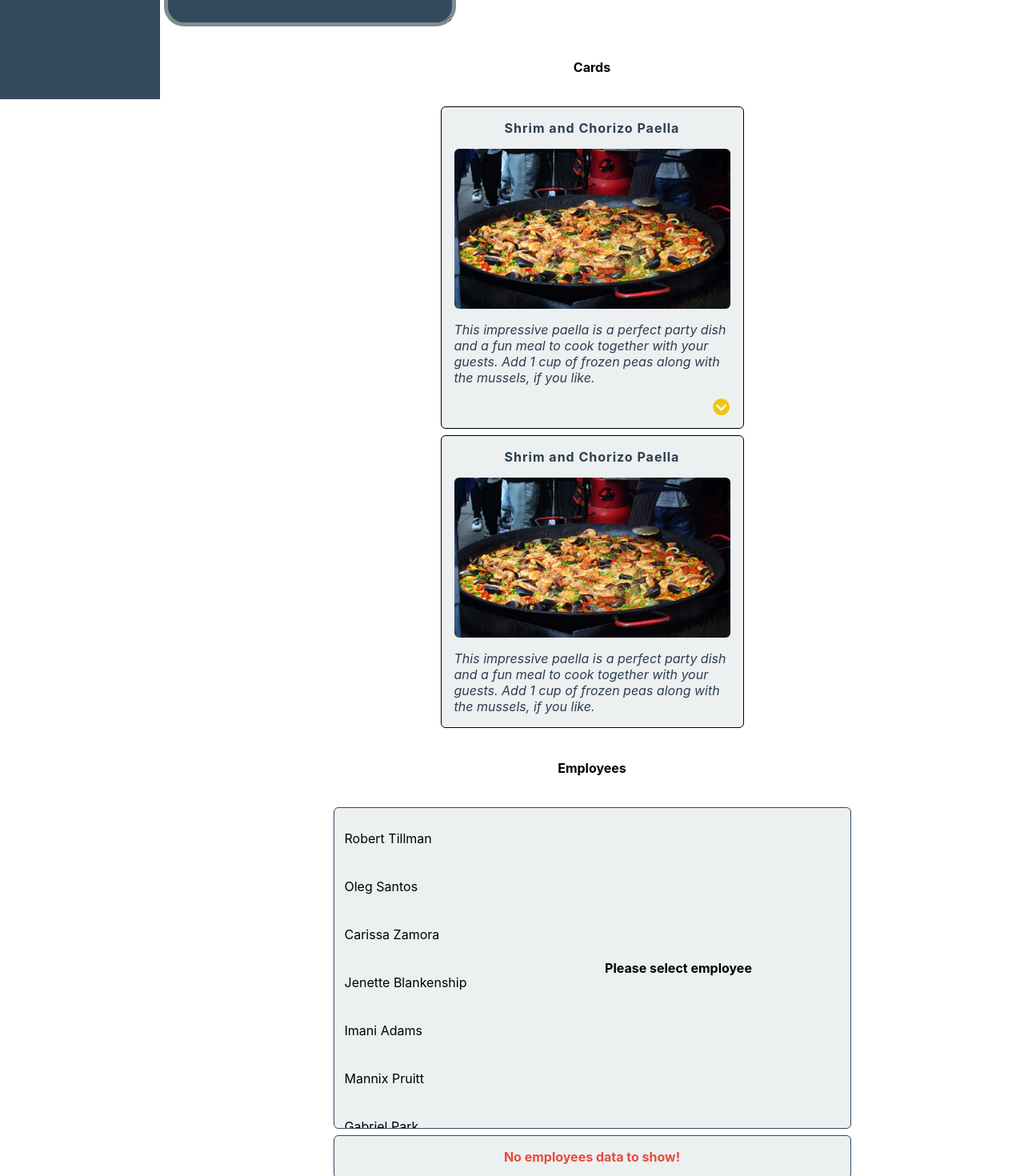
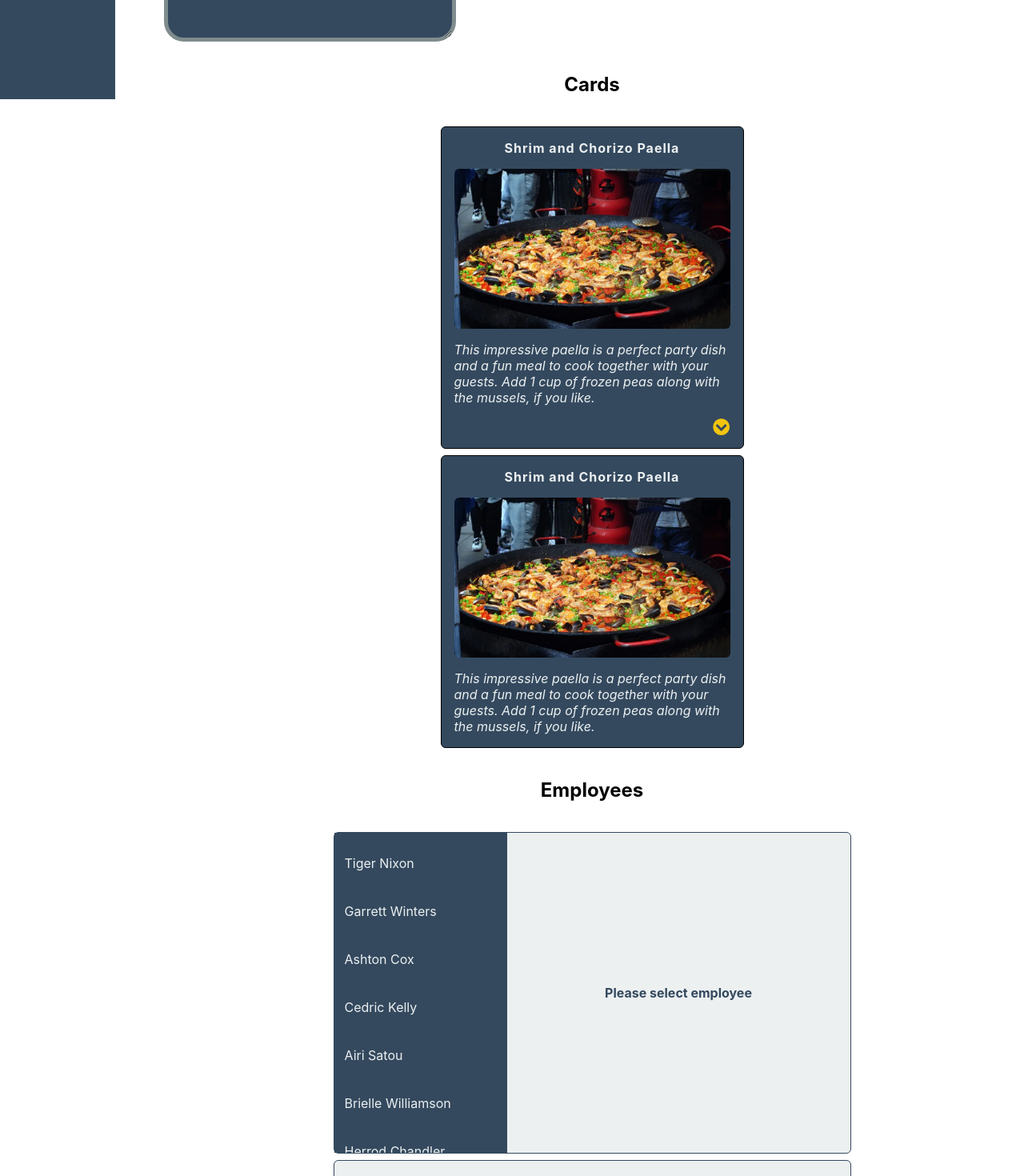
Before and after one commit to MJanowskiDev/SR_W3_T1-editableBtn, a React (Create React App) app: page / in a window 1280 px wide. Shown: the part 740-2210 px from the top of the page at 80% size. Built offline with nearby package versions, Linux system fonts and the light colour scheme.

Commit message:
Replaced employees data source file. Adjusted styles for all components

```diff
--- a/src/App.js
+++ b/src/App.js
@@ -8,55 +8,88 @@ import Employees from 'components/Employees';
 import { getEmployees } from 'utils/eployees/getEployees';
 import paellaImage from 'assets/images/paella.webp';
 
+const paellaCardContent = (
+	<div>
+		<p>Method:</p>
+		<p paragraph>Heat 1/2 cup of the broth in a pot until simmering, add saffron and set aside for 10 minutes.</p>
+		<p paragraph>
+			Heat oil in a (14- to 16-inch) paella pan or a large, deep skillet over medium-high heat. Add chicken,
+			shrimp and chorizo, and cook, stirring occasionally until lightly browned, 6 to 8 minutes. Transfer shrimp
+			to a large plate and set aside, leaving chicken and chorizo in the pan. Add pimentón, bay leaves, garlic,
+			tomatoes, onion, salt and pepper, and cook, stirring often until thickened and fragrant, about 10 minutes.
+			Add saffron broth and remaining 4 1/2 cups chicken broth; bring to a boil.
+		</p>
+		<p paragraph>
+			Add rice and stir very gently to distribute. Top with artichokes and peppers, and cook without stirring,
+			until most of the liquid is absorbed, 15 to 18 minutes. Reduce heat to medium-low, add reserved shrimp and
+			mussels, tucking them down into the rice, and cook again without stirring, until mussels have opened and
+			rice is just tender, 5 to 7 minutes more. (Discard any mussels that don’t open.)
+		</p>
+		<p>Set aside off of the heat to let rest for 10 minutes, and then serve.</p>
+	</div>
+);
+
 function App() {
 	return (
-		<div className="app">
+		<div className='app'>
 			<Menu>
-				<MenuLink to="/">Home</MenuLink>
-				<MenuLink to="/about">About</MenuLink>
-				<MenuLink to="/contact" isActive>
-					Contact
+				<MenuLink to='/' isActive>
+					Home
 				</MenuLink>
-				<MenuLink to="/posts">Posts</MenuLink>
+				<MenuLink to='/about'>About</MenuLink>
+				<MenuLink to='/contact'>Contact</MenuLink>
+				<MenuLink to='/posts'>Posts</MenuLink>
 			</Menu>
 			<h1>FORM COMPONENTS</h1>
-			<h4>Buttons</h4>
+			<h2>Buttons</h2>
 			<div>
 				<Button />
-				<Button icon={faCoffee} color="sun-flower" bgColor="wet-asphalt">
+				<Button icon={faCoffee} color='sun-flower' bgColor='wet-asphalt'>
 					Coffe time!
 				</Button>
-				<Button icon={faBookmark} color="wet-asphalt" bgColor="sun-flower">
+				<Button icon={faBookmark} color='wet-asphalt' bgColor='sun-flower'>
 					Bookmark
 				</Button>
 			</div>
-			<h4>Inputs</h4>
+			<h2>Inputs</h2>
 			<div>
 				<Input />
-				<Input color="sun-flower" bgColor="wet-asphalt" />
-				<Input color="sun-flower" bgColor="wet-asphalt" borderColor="asbestos" borderRadius={25} borderSize={5} />
+				<Input color='sun-flower' bgColor='wet-asphalt' />
+				<Input
+					color='sun-flower'
+					bgColor='wet-asphalt'
+					borderColor='asbestos'
+					borderRadius={25}
+					borderSize={5}
+				/>
 			</div>
-			<h4>Textareas</h4>
+			<h2>Textareas</h2>
 			<div>
 				<Textarea />
-				<Textarea color="sun-flower" bgColor="wet-asphalt" />
-				<Textarea color="sun-flower" bgColor="wet-asphalt" borderColor="asbestos" borderRadius={25} borderSize={5} />
+				<Textarea color='sun-flower' bgColor='wet-asphalt' />
+				<Textarea
+					color='sun-flower'
+					bgColor='wet-asphalt'
+					borderColor='asbestos'
+					borderRadius={25}
+					borderSize={5}
+				/>
 			</div>
-			<h4>Cards</h4>
+			<h2>Cards</h2>
 			<div>
 				<Card
-					title="Shrim and Chorizo Paella"
-					intro="This impressive paella is a perfect party dish and a fun meal to cook together with your guests. Add 1 cup of frozen peas along with the mussels, if you like."
-					content="Method: Heat 1/2 cup of the broth in a pot until simmering, add saffron and set aside for 10 minutes...."
+					title='Shrim and Chorizo Paella'
+					intro='This impressive paella is a perfect party dish and a fun meal to cook together with your guests. Add 1 cup of frozen peas along with the mussels, if you like.'
+					content={paellaCardContent}
 					image={paellaImage}
 				/>
 				<Card
-					title="Shrim and Chorizo Paella"
-					intro="This impressive paella is a perfect party dish and a fun meal to cook together with your guests. Add 1 cup of frozen peas along with the mussels, if you like."
+					title='Shrim and Chorizo Paella'
+					intro='This impressive paella is a perfect party dish and a fun meal to cook together with your guests. Add 1 cup of frozen peas along with the mussels, if you like.'
 					image={paellaImage}
 				/>
 			</div>
-			<h4>Employees</h4>
+			<h2>Employees</h2>
 			<div>
 				<Employees data={getEmployees()} />
 				<Employees />
--- a/src/components/Card/Card.js
+++ b/src/components/Card/Card.js
@@ -5,14 +5,15 @@ import CardIntro from './CardIntro';
 import CardContent from './CardContent';
 import { faChevronCircleDown, faChevronCircleUp } from '@fortawesome/free-solid-svg-icons';
 import { FontAwesomeIcon } from '@fortawesome/react-fontawesome';
+
 const styles = {
 	card: {
 		maxWidth: 345,
 		height: 'auto',
 		borderRadius: 6,
 		border: '1px solid black',
-		background: getColorHex('clouds'),
-		color: getColorHex('midnight-blue'),
+		background: getColorHex('wet-asphalt'),
+		color: getColorHex('clouds'),
 		padding: 16,
 		margin: 8,
 		display: 'flex',
@@ -43,7 +44,7 @@ const Card = ({ title, intro, content, image }) => {
 				<div style={styles.chevron}>
 					<FontAwesomeIcon
 						onClick={() => setShowMore(!showMore)}
-						size="lg"
+						size='lg'
 						icon={showMore ? faChevronCircleUp : faChevronCircleDown}
 					/>
 				</div>
--- a/src/components/Card/CardIntro.js
+++ b/src/components/Card/CardIntro.js
@@ -1,4 +1,5 @@
 const styles = { fontStyle: 'italic' };
+
 const CardIntro = ({ intro }) => <div style={styles}>{intro}</div>;
 
 export default CardIntro;
--- a/src/components/Employees/EmployeeDetails.js
+++ b/src/components/Employees/EmployeeDetails.js
@@ -1,3 +1,5 @@
+import { getColorHex } from 'utils/colors/getColor';
+
 const styles = {
 	container: {
 		padding: 8,
@@ -5,7 +7,8 @@ const styles = {
 		width: '100%',
 		display: 'flex',
 		flexDirection: 'column',
-		justifyContent: 'center'
+		justifyContent: 'center',
+		color: getColorHex('wet-asphalt')
 	},
 	field: {
 		height: '32px'
--- a/src/components/Employees/EmployeeList.js
+++ b/src/components/Employees/EmployeeList.js
@@ -1,13 +1,16 @@
 import { getColorHex } from 'utils/colors/getColor';
+
 const styles = {
 	listDiv: {
 		overflowY: 'auto',
 		minWidth: 200,
-		padding: 8
+		padding: 8,
+		background: getColorHex('wet-asphalt')
 	},
 	item: {
 		listStyle: 'none',
-		padding: '20px 5px'
+		padding: '20px 5px',
+		color: getColorHex('clouds')
 	},
 	selectedItem: {
 		color: getColorHex('sun-flower'),
@@ -16,6 +19,7 @@ const styles = {
 		padding: '20px 5px'
 	}
 };
+
 const EmployeeList = ({ data, clicked, selectedId }) => {
 	return (
 		<div style={styles.listDiv}>
@@ -25,7 +29,7 @@ const EmployeeList = ({ data, clicked, selectedId }) => {
 					style={employee.id === selectedId ? styles.selectedItem : styles.item}
 					key={employee.id}
 				>
-					{employee.name} {employee.surname}
+					{employee.name}
 				</li>
 			))}
 		</div>
--- a/src/components/Form/Button/Button.js
+++ b/src/components/Form/Button/Button.js
@@ -3,7 +3,7 @@ import { getColorHex } from 'utils/colors/getColor';
 
 const defaultProps = {
 	children: 'Default button',
-	color: 'midnight-blue',
+	color: 'wet-asphalt',
 	bgColor: 'clouds'
 };
 
--- a/src/components/Menu/Menu.js
+++ b/src/components/Menu/Menu.js
@@ -2,16 +2,18 @@ import { getColorHex } from 'utils/colors/getColor';
 
 const styles = {
 	height: '100vh',
-	width: 136,
+	width: 80,
 	position: 'fixed',
 	backgroundColor: getColorHex('wet-asphalt'),
 	display: 'flex',
 	flexDirection: 'column',
+	alignItems: 'center',
 	gap: 16,
 	top: 0,
 	left: 0,
 	padding: 32
 };
+
 const Menu = ({ children }) => <div style={styles}>{children}</div>;
 
 export default Menu;
--- a/src/components/MenuLink/MenuLink.js
+++ b/src/components/MenuLink/MenuLink.js
@@ -12,4 +12,5 @@ const MenuLink = ({ to, children, isActive }) => {
 		</a>
 	);
 };
+
 export default MenuLink;
--- a/src/utils/eployees/employees.json
+++ b/src/utils/eployees/employees.json
@@ -1,112 +1,122 @@
 [
-	{
-		"id": 1,
-		"name": "Robert",
-		"surname": "Tillman",
-		"phone": "1-685-833-6797",
-		"email": "ac@fuscemi.net",
-		"address": "Ap #114-968 Lorem, Road",
-		"postalZip": "686729",
-		"region": "Ohio",
-		"country": "Indonesia"
-	},
+	{ "id": 1, "name": "Tiger Nixon", "salary": 320800, "age": 61, "position": "Database administrator" },
 	{
 		"id": 2,
-		"name": "Oleg",
-		"surname": "Santos",
-		"phone": "(322) 571-5546",
-		"email": "faucibus.id@auctorvelit.net",
-		"address": "335-2942 Risus Rd.",
-		"postalZip": "736681",
-		"region": "Kentucky",
-		"country": "Sweden"
+		"name": "Garrett Winters",
+		"salary": 170750,
+		"age": 63,
+		"position": "Database analyst"
 	},
-	{
-		"id": 3,
-		"name": "Carissa",
-		"surname": "Zamora",
-		"phone": "1-207-741-4060",
-		"email": "turpis.egestas@duiscursusdiam.edu",
-		"address": "869-3008 Lectus Av.",
-		"postalZip": "41413-515",
-		"region": "Canarias",
-		"country": "New Zealand"
-	},
+	{ "id": 3, "name": "Ashton Cox", "salary": 86000, "age": 66, "position": "Data quality manager" },
 	{
 		"id": 4,
-		"name": "Jenette",
-		"surname": "Blankenship",
-		"phone": "1-942-958-4088",
-		"email": "blandit.viverra.donec@donecsollicitudin.org",
-		"address": "Ap #794-6734 Neque St.",
-		"postalZip": "25106-79072",
-		"region": "South Island",
-		"country": "United States"
+		"name": "Cedric Kelly",
+		"salary": 433060,
+		"age": 22,
+		"position": "Back-end developer"
 	},
-	{
-		"id": 5,
-		"name": "Imani",
-		"surname": "Adams",
-		"phone": "(933) 849-6488",
-		"email": "ultrices.iaculis@odiosemper.ca",
-		"address": "972-857 Proin Rd.",
-		"postalZip": "459313",
-		"region": "Mizoram",
-		"country": "Peru"
-	},
+	{ "id": 5, "name": "Airi Satou", "salary": 162700, "age": 33, "position": "Big data engineer/architect" },
 	{
 		"id": 6,
-		"name": "Mannix",
-		"surname": "Pruitt",
-		"phone": "(589) 296-5016",
-		"email": "magna.cras.convallis@et.com",
-		"address": "856-7623 Nec Rd.",
-		"postalZip": "50101",
-		"region": "Bahia",
-		"country": "New Zealand"
+		"name": "Brielle Williamson",
+		"salary": 372000,
+		"age": 61,
+		"position": "UX/UI designer"
 	},
 	{
 		"id": 7,
-		"name": "Gabriel",
-		"surname": "Park",
-		"phone": "(888) 285-6227",
-		"email": "interdum.sed@nonsollicitudin.org",
-		"address": "P.O. Box 193, 6483 Imperdiet Rd.",
-		"postalZip": "44759-110",
-		"region": "Vienna",
-		"country": "Indonesia"
+		"name": "Herrod Chandler",
+		"salary": 137500,
+		"age": 59,
+		"position": "Project manager"
 	},
 	{
 		"id": 8,
-		"name": "Silas",
-		"surname": "Gallegos",
-		"phone": "(409) 515-5921",
-		"email": "et.ultrices@interdumfeugiat.net",
-		"address": "4156 Duis Street",
-		"postalZip": "8874",
-		"region": "Valparaíso",
-		"country": "Turkey"
+		"name": "Rhona Davidson",
+		"salary": 327900,
+		"age": 55,
+		"position": "Product manager"
 	},
 	{
 		"id": 9,
-		"name": "Wyatt",
-		"surname": "Flowers",
-		"phone": "(576) 376-2525",
-		"email": "mauris.morbi@felis.org",
-		"address": "523-2392 Egestas Av.",
-		"postalZip": "51985",
-		"region": "Maule",
-		"country": "Mexico"
+		"name": "Colleen Hurst",
+		"salary": 205500,
+		"age": 39,
+		"position": "Full-stack developer"
 	},
 	{
 		"id": 10,
-		"name": "Amery",
-		"surname": "Parrish",
-		"phone": "1-541-282-5281",
-		"email": "nibh.phasellus.nulla@accumsan.org",
-		"address": "859-2677 Tristique St.",
-		"postalZip": "68412",
-		"region": "Jeju",
-		"country": "Indonesia"
-	}
+		"name": "Sonya Frost",
+		"salary": 103600,
+		"age": 23,
+		"position": "Front-end developer"
+	},
+	{ "id": 11, "name": "Jena Gaines", "salary": 90560, "age": 30, "position": "" },
+	{
+		"id": 12,
+		"name": "Quinn Flynn",
+		"salary": 342000,
+		"age": 22,
+		"position": "Front-end developer"
+	},
+	{
+		"id": 13,
+		"name": "Charde Marshall",
+		"salary": 470600,
+		"age": 36,
+		"position": "Data scientist"
+	},
+	{
+		"id": 14,
+		"name": "Haley Kennedy",
+		"salary": 313500,
+		"age": 43,
+		"position": "IT director"
+	},
+	{
+		"id": 15,
+		"name": "Tatyana Fitzpatrick",
+		"salary": 385750,
+		"age": 19,
+		"position": "IT manager"
+	},
+	{
+		"id": 16,
+		"name": "Michael Silva",
+		"salary": 198500,
+		"age": 66,
+		"position": "DevOps engineer"
+	},
+	{ "id": 17, "name": "Paul Byrd", "salary": 725000, "age": 64, "position": "Front-end developer" },
+	{
+		"id": 18,
+		"name": "Gloria Little",
+		"salary": 237500,
+		"age": 59,
+		"position": "Front-end developer"
+	},
+	{
+		"id": 19,
+		"name": "Bradley Greer",
+		"salary": 132000,
+		"age": 41,
+		"position": "Front-end developer"
+	},
+	{ "id": 20, "name": "Dai Rios", "salary": 217500, "age": 35, "position": "Front-end developer" },
+	{
+		"id": 21,
+		"name": "Jenette Caldwell",
+		"salary": 345000,
+		"age": 30,
+		"position": "Back-end developer"
+	},
+	{ "id": 22, "name": "Yuri Berry", "salary": 675000, "age": 40, "position": "Front-end developer" },
+	{
+		"id": 23,
+		"name": "Caesar Vance",
+		"salary": 106450,
+		"age": 21,
+		"position": "Back-end developer"
+	},
+	{ "id": 24, "name": "Doris Wilder", "salary": 85600, "age": 23, "position": "DevOps engineer" }
 ]
```
